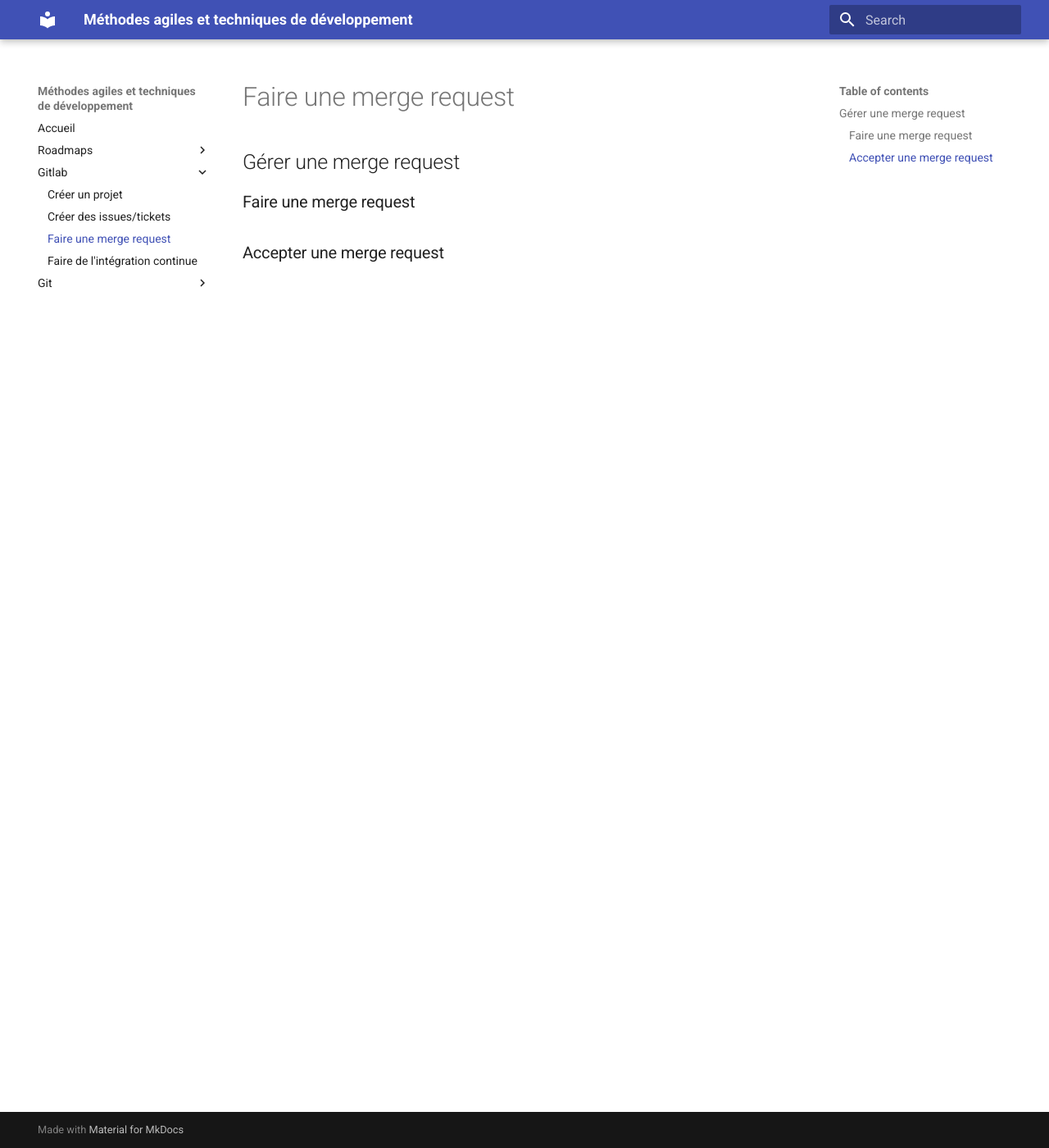
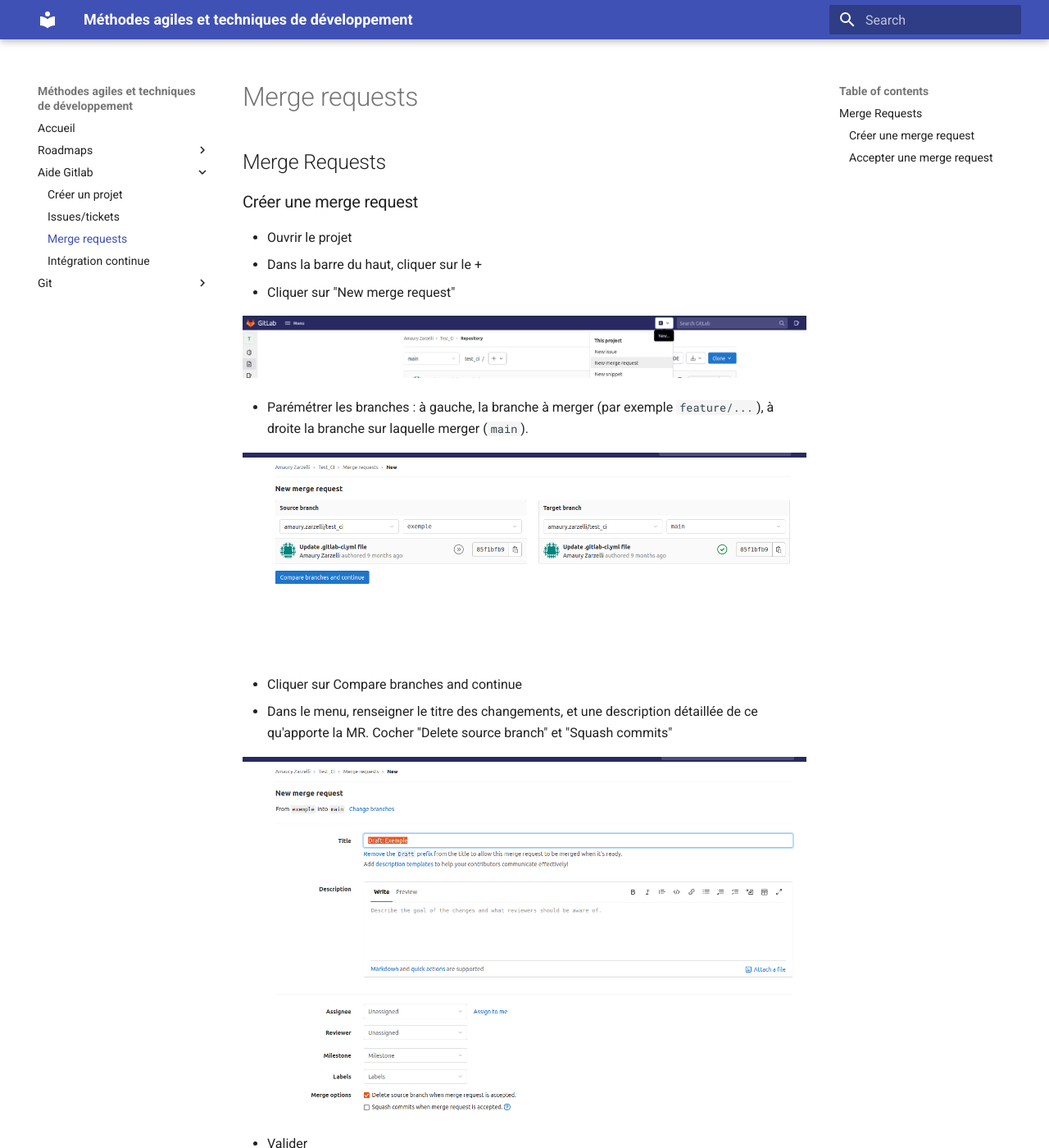
Before and after one commit to azarz/Methodes-agiles-et-techniques-de-developpement-ing2-m1, an MkDocs documentation site: the page built from docs/gitlab/mr.md, in a window 1280 px wide and 1400 px high. Shown: the whole window at 82% size. Built offline with MkDocs 1.6.1 and Material for MkDocs 9.7.7, drawn with Linux system fonts in a browser that asks for light colours; some of the changed text lies outside the part shown.

Commit message:
add gitlab tuto

```diff
--- a/docs/gitlab/mr.md
+++ b/docs/gitlab/mr.md
@@ -1,6 +1,34 @@
-# Gérer une merge request
+# Merge Requests
 
+## Créer une merge request
 
-## Faire une merge request
+- Ouvrir le projet
+- Dans la barre du haut, cliquer sur le +
+- Cliquer sur "New merge request"
+
+![](../images/gitlab/mr/mr_1_a.png)
+
+- Parémétrer les branches : à gauche, la branche à merger (par exemple `feature/...`), à droite la branche sur laquelle merger (`main`).
+
+![](../images/gitlab/mr/mr_1_b.png)
+
+- Cliquer sur Compare branches and continue
+- Dans le menu, renseigner le titre des changements, et une description détaillée de ce qu'apporte la MR. Cocher "Delete source branch" et "Squash commits"
+
+![](../images/gitlab/mr/mr_1_c.png)
+
+- Valider
 
 ## Accepter une merge request
+
+- Ouvrir le projet
+- Dans la barre de gauche, cliquer sur Merge requests
+
+![](../images/gitlab/mr/mr_2_a.png)
+
+- Dans la liste des MR, sélectionner celle qu'on va accepter
+
+![](../images/gitlab/mr/mr_2_b.png)
+
+- Pour valider la MR sans la fusionner, cliquer sur approve.
+- Pour fusionner la MR, cliquer sur "Merge". Cocher "Delete source branch" et "Squash commits"
--- a/mkdocs.yml
+++ b/mkdocs.yml
@@ -4,12 +4,12 @@ nav:
     - Roadmaps:
         - Utilisateurs et product owner: utilisateurs.md
         - Développeurs et chef d'équipe: developpeurs.md
-        - Intégrateurs: integrateurs.md
-    - Gitlab:
+        - DevOps: devops.md
+    - Aide Gitlab:
         - Créer un projet: gitlab/project.md
-        - Créer des issues/tickets: gitlab/issues.md
-        - Faire une merge request: gitlab/mr.md
-        - Faire de l'intégration continue: gitlab/ci.md
+        - Issues/tickets: gitlab/issues.md
+        - Merge requests: gitlab/mr.md
+        - Intégration continue: gitlab/ci.md
     - Git:
         - Formation Git: FormationGit.pdf
 markdown_extensions:
```
Also changed, not shown: docs/developpeurs.md (+1 -1 lines), docs/devops.md (+1 -1 lines), docs/gitlab/ci.md (+18 -0 lines), docs/gitlab/issues.md (+24 -0 lines), docs/gitlab/project.md (+19 -0 lines), docs/gitlab/tag.md (+14 -0 lines), docs/utilisateurs.md (+1 -1 lines).
